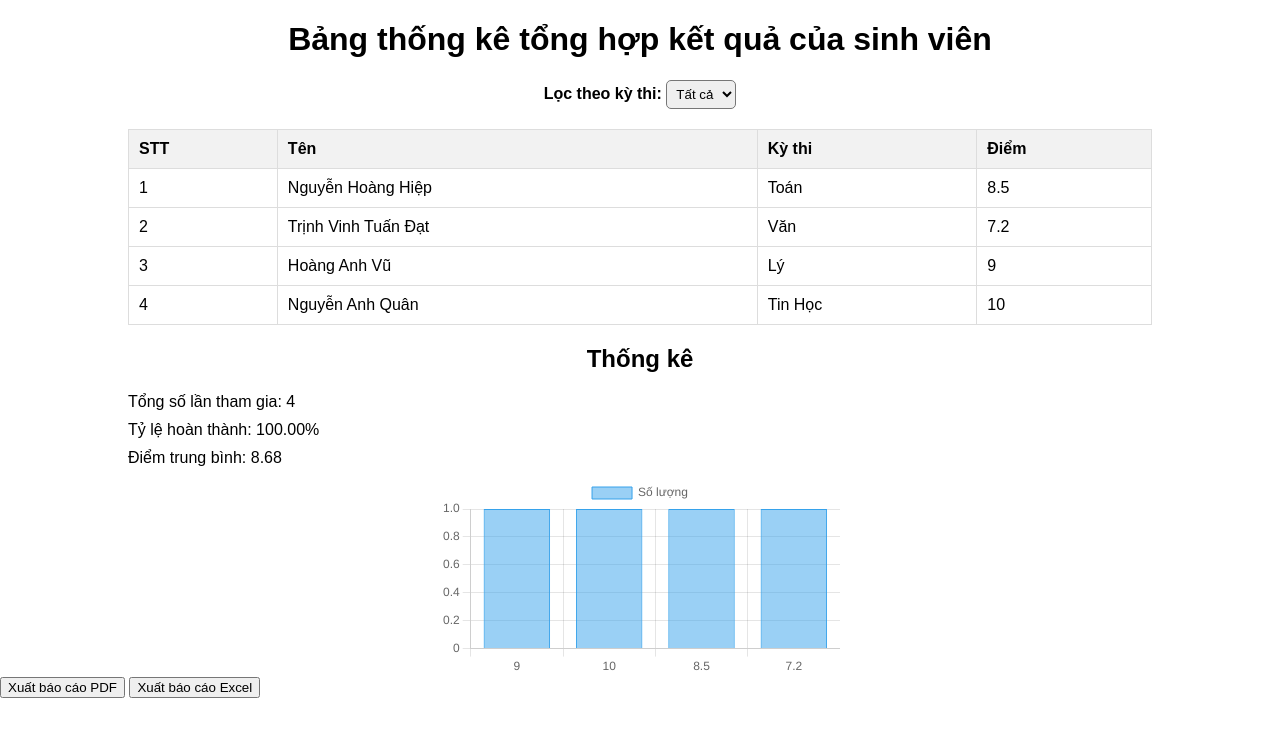
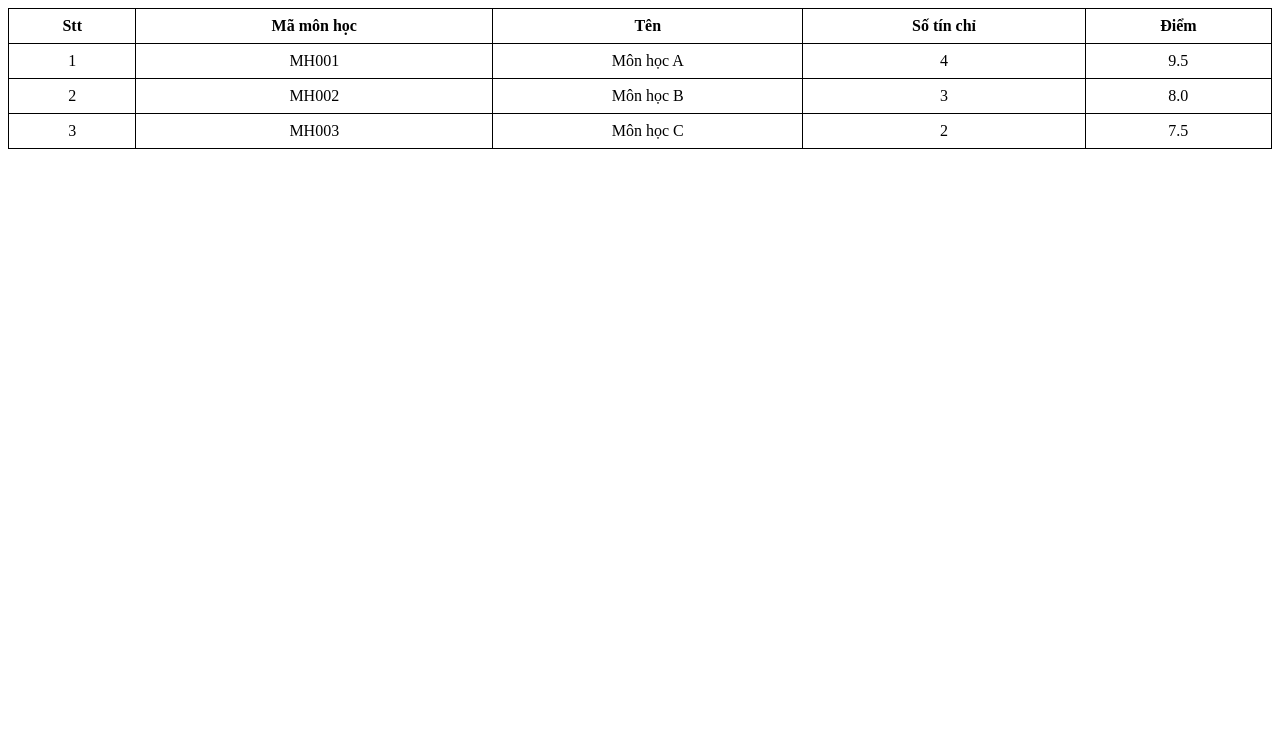
Before and after one commit to Maybetuandat/BTN_FE, a plain HTML site: page html/test.html in a window 1280 px wide. Drawn offline with nearby package versions, Linux system fonts and the light colour scheme.

Commit message:
3/3/2024

```diff
--- a/Script/test.js
+++ /dev/null
@@ -1,111 +0,0 @@
-// Dữ liệu mẫu về kết quả của sinh viên
-var studentResults = [
-    { stt: 1, name: 'Nguyễn Hoàng Hiệp', exam: 'Toán', score: 8.5 },
-    { stt: 2, name: 'Trịnh Vinh Tuấn Đạt', exam: 'Văn', score: 7.2 },
-    { stt: 3, name: 'Hoàng Anh Vũ', exam: 'Lý', score: 9.0 },
-    {stt:4, name:"Nguyễn Anh Quân", exam:"Tin Học", score :10},
-    // Thêm dữ liệu khác nếu cần
-  ];
-
-  // Hàm để hiển thị dữ liệu lên bảng
-  function displayResults() {
-    var tableBody = document.getElementById('resultsBody');
-    // Xóa nội dung cũ của tbody trước khi thêm dữ liệu mới
-    tableBody.innerHTML = '';
-
-    // Duyệt qua mảng kết quả sinh viên và thêm dữ liệu vào bảng
-    studentResults.forEach(function(result) {
-      var row = document.createElement('tr');
-      row.innerHTML = '<td>' + result.stt + '</td>' +
-                      '<td>' + result.name + '</td>' +
-                      '<td>' + result.exam + '</td>' +
-                      '<td>' + result.score + '</td>';
-      tableBody.appendChild(row);
-    });
-
-    displayStats(); // Gọi hàm hiển thị các thống kê
-  }
-
-  // Hàm tính toán và hiển thị các thống kê
-  function exportToPDF() {
-    const doc = new jsPDF();
-    doc.autoTable({ html: '#resultsTable' });
-    doc.save('report.pdf');
-  }
-
-  function exportToExcel() {
-    const wb = XLSX.utils.book_new();
-    const ws = XLSX.utils.table_to_sheet(document.getElementById('resultsTable'));
-    XLSX.utils.book_append_sheet(wb, ws, 'Sheet1');
-    XLSX.writeFile(wb, 'report.xlsx');
-  }
-
-  function displayStats() {
-    var totalStudents = studentResults.length;
-    var totalCompletedExams = studentResults.length; // Giả sử tất cả đều đã hoàn thành
-
-    var totalScore = 0;
-    var scoreDistribution = {};
-
-    studentResults.forEach(function(result) {
-      totalScore += result.score;
-
-      // Tính phân phối điểm số
-      if (scoreDistribution[result.score]) {
-        scoreDistribution[result.score]++;
-      } else {
-        scoreDistribution[result.score] = 1;
-      }
-    });
-
-    var averageScore = totalScore / totalStudents;
-
-    // Tính tỷ lệ hoàn thành
-    var completionRate = (totalCompletedExams / totalStudents) * 100;
-
-    // Hiển thị tổng số lần tham gia
-    document.getElementById('totalStudents').innerText = totalStudents;
-
-    // Hiển thị tỷ lệ hoàn thành
-    document.getElementById('completionRate').innerText = completionRate.toFixed(2) + '%';
-
-    // Hiển thị điểm trung bình
-    document.getElementById('averageScore').innerText = averageScore.toFixed(2);
-
-    // Hiển thị biểu đồ phân phối điểm số
-    displayScoreDistribution(scoreDistribution);
-  }
-
-  // Hàm để hiển thị biểu đồ phân phối điểm số
-  function displayScoreDistribution(scoreDistribution) {
-    var labels = Object.keys(scoreDistribution);
-    var data = Object.values(scoreDistribution);
-
-    var ctx = document.getElementById('scoreChart').getContext('2d');
-    var chart = new Chart(ctx, {
-      type: 'bar',
-      data: {
-        labels: labels,
-        datasets: [{
-          label: 'Số lượng',
-          data: data,
-          backgroundColor: 'rgba(54, 162, 235, 0.5)',
-          borderColor: 'rgba(54, 162, 235, 1)',
-          borderWidth: 1
-        }]
-      },
-      options: {
-        scales: {
-          yAxes: [{
-            ticks: {
-              beginAtZero: true,
-              stepSize: 1
-            }
-          }]
-        }
-      }
-    });
-  }
-
-  // Gọi hàm để hiển thị dữ liệu khi trang được tải
-  displayResults();
--- a/css/test.css
+++ /dev/null
@@ -1,60 +0,0 @@
-body {
-    font-family: Arial, sans-serif;
-    margin: 0;
-    padding: 0;
-  }
-
-  h1 {
-    text-align: center;
-  }
-
-  #filters {
-    text-align: center;
-    margin-bottom: 20px;
-  }
-
-  #filters label {
-    font-weight: bold;
-  }
-
-  #filters select {
-    padding: 5px;
-    border-radius: 5px;
-  }
-
-  table {
-    width: 80%;
-    margin: 0 auto 20px auto;
-    border-collapse: collapse;
-  }
-
-  table, th, td {
-    border: 1px solid #ddd;
-  }
-
-  th, td {
-    padding: 10px;
-    text-align: left;
-  }
-
-  thead {
-    background-color: #f2f2f2;
-  }
-
-  #statistics {
-    width: 80%;
-    margin: 0 auto;
-  }
-
-  #statistics h2 {
-    text-align: center;
-  }
-
-  #statistics p {
-    margin: 10px 0;
-  }
-
-  canvas {
-    margin: 0 auto;
-    display: block;
-  }
--- a/html/test.html
+++ b/html/test.html
@@ -1,55 +1,75 @@
 <!DOCTYPE html>
 <html lang="en">
 <head>
-  <meta charset="UTF-8">
-  <meta name="viewport" content="width=device-width, initial-scale=1.0">
-  <title>Thống kê kết quả kỳ thi</title>
-  <link rel="stylesheet" href="../css/test.css">
-  <script src="https://cdnjs.cloudflare.com/ajax/libs/jspdf/2.4.0/jspdf.umd.min.js"></script>
-  <script src="https://cdnjs.cloudflare.com/ajax/libs/xlsx/0.18.0/xlsx.full.min.js"></script>
+<meta charset="UTF-8">
+<meta name="viewport" content="width=device-width, initial-scale=1.0">
+<title>Thêm dữ liệu vào bảng HTML bằng JavaScript</title>
+<style>
+table {
+  border-collapse: collapse;
+  width: 100%;
+}
 
+th, td {
+  border: 1px solid black;
+  padding: 8px;
+  text-align: center; /* Căn giữa nội dung trong ô */
+}
+
+thead th {
+  text-align: center; /* Căn giữa nội dung trong ô header */
+}
+</style>
 </head>
 <body>
-  <h1>Bảng thống kê tổng hợp kết quả của sinh viên</h1>
 
-    <!-- thẻ dùng để lọc theo điều kiện -->
-  <div id="filters">
-    <label for="examFilter">Lọc theo kỳ thi:</label>
-    <select id="examFilter">
-      <option value="all">Tất cả</option>
-      <option value="toan">Toán</option>
-      <option value="van">Văn</option>
-      <option value="ly">Lý</option>
-      <!-- Thêm các lựa chọn khác nếu cần -->
-    </select>
-  </div>
+<table class="display" id="example" style="width: 100%;">
+  	<thead id="tableHead">
+      <!-- Header sẽ được tạo bằng JavaScript -->
+  	</thead>
+  <tbody id="tableBody">
+      <!-- Dữ liệu sẽ được thêm vào đây -->
+  </tbody>
+</table>
 
-  <table id="resultsTable">
-    <thead>
-      <tr>
-        <th>STT</th>
-        <th>Tên</th>
-        <th>Kỳ thi</th>
-        <th>Điểm</th>
-      </tr>
-    </thead>
-    <tbody id="resultsBody">
-      <!-- Dữ liệu sẽ được thêm vào đây bằng JavaScript -->
-    </tbody>
-  </table>
+<script>
+// Dữ liệu mẫu cho header và dữ liệu
+var headerData = ["Stt", "Mã môn học", "Tên", "Số tín chỉ", "Điểm"];
+var data = [
+    ["1", "MH001", "Môn học A", "4", "9.5"],
+    ["2", "MH002", "Môn học B", "3", "8.0"],
+    ["3", "MH003", "Môn học C", "2", "7.5"]
+];
 
-  <div id="statistics">
-    <h2>Thống kê</h2>
-    <p>Tổng số lần tham gia: <span id="totalStudents"></span></p>
-    <p>Tỷ lệ hoàn thành: <span id="completionRate"></span></p>
-    <p>Điểm trung bình: <span id="averageScore"></span></p>
-    <canvas id="scoreChart" width="400" height="200"></canvas>
-  </div>
-  <button onclick="exportToPDF()">Xuất báo cáo PDF</button>
-  <button onclick="exportToExcel()">Xuất báo cáo Excel</button>
+// Lấy tham chiếu đến thead và tbody
+var tableHead = document.getElementById("tableHead");
+var tableBody = document.getElementById("tableBody");
 
-  <script src="https://cdn.jsdelivr.net/npm/chart.js"></script>
-  <script src="../Script/test.js"></script>
+// Tạo header từ dữ liệu mẫu
+var headerRow = document.createElement("tr");
+headerData.forEach(function(cellData) {
+    var cell = document.createElement("th");
+    cell.textContent = cellData;
+    headerRow.appendChild(cell);
+});
+tableHead.appendChild(headerRow);
+
+// Thêm dữ liệu từ mảng vào bảng
+data.forEach(function(rowData) {
+    // Tạo một hàng mới
+    var row = document.createElement("tr");
+
+    // Thêm các ô/cột vào hàng mới
+    rowData.forEach(function(cellData) {
+        var cell = document.createElement("td");
+        cell.textContent = cellData;
+        row.appendChild(cell);
+    });
+
+    // Thêm hàng mới vào tbody
+    tableBody.appendChild(row);
+});
+</script>
 
 </body>
 </html>
```
Also changed, not shown: Script/static.js (added, +20 -0 lines), css/static.css (added, +17 -0 lines), html/register.html (+4 -4 lines), html/statistic.html (+50 -3 lines), html/test1.html (deleted, +0 -91 lines), html/test2.html (deleted, +0 -70 lines), html/test3.html (deleted, +0 -56 lines).
